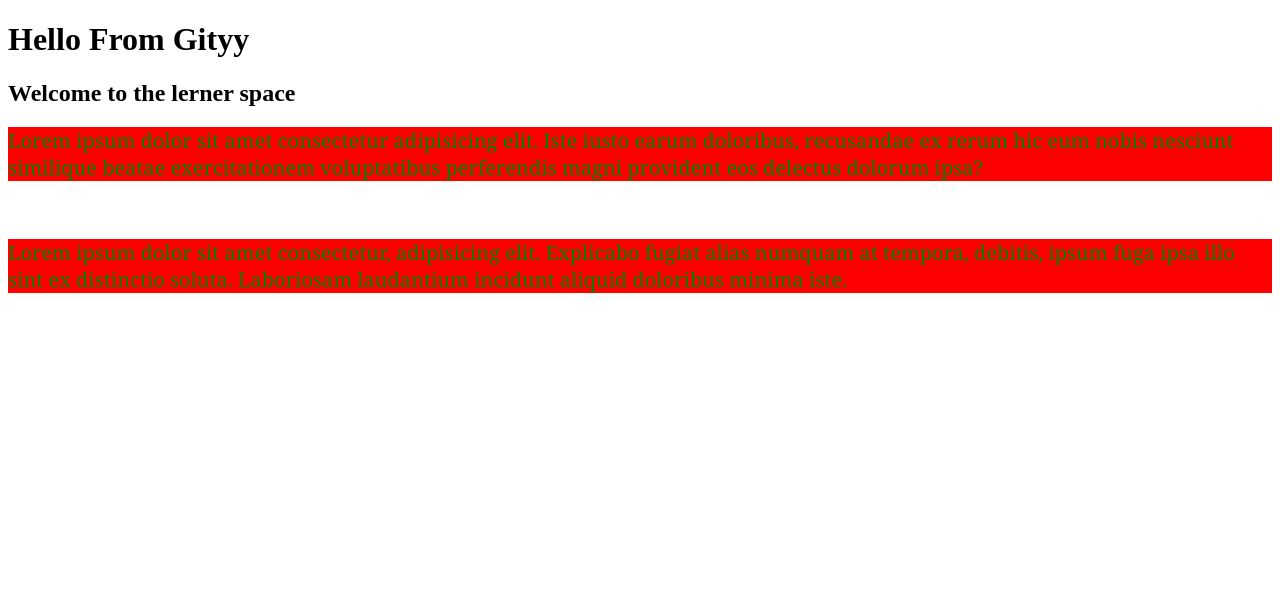
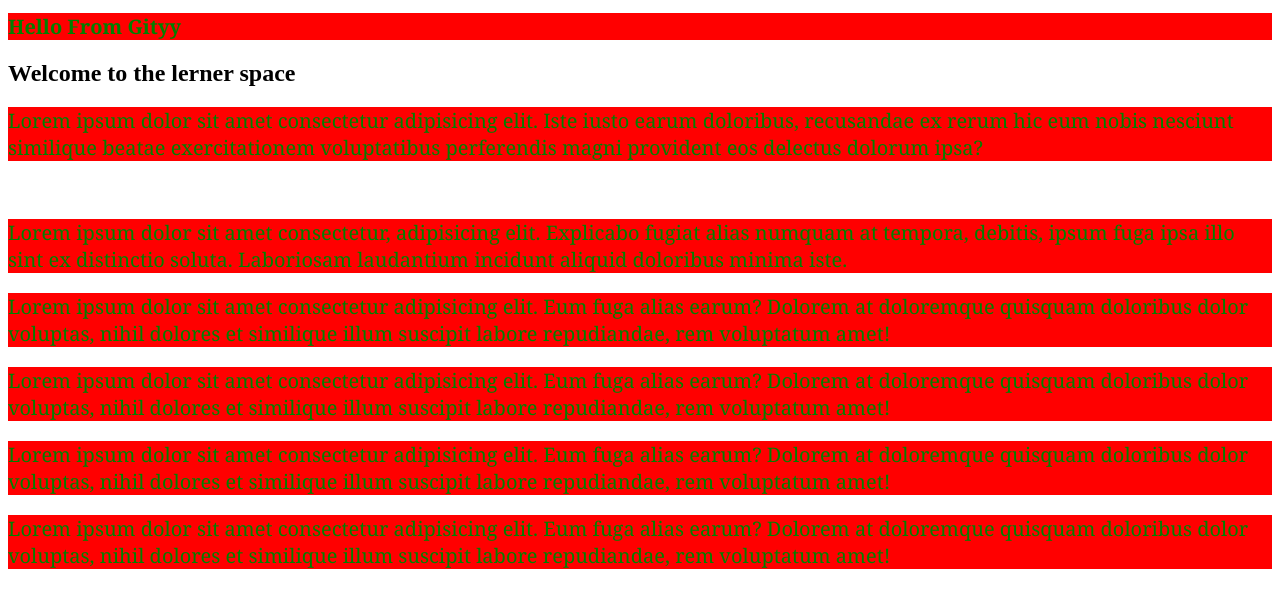
Before and after one commit to Taksh-p/git-practice, a plain HTML site: page index.html in a window 1280 px wide. Drawn offline with Linux system fonts and the light colour scheme.

Commit message:
Added the commented code

```diff
--- a/index.html
+++ b/index.html
@@ -23,6 +23,25 @@
     </p>
 
     <script src="index.js"></script>
+
+    <p>Lorem ipsum dolor sit amet consectetur adipisicing elit. Eum fuga alias earum? Dolorem at doloremque quisquam doloribus dolor voluptas, nihil dolores et similique illum suscipit labore repudiandae, rem voluptatum amet!</p>
+
+
+    <p>Lorem ipsum dolor sit amet consectetur adipisicing elit. Eum fuga alias earum? Dolorem at doloremque quisquam doloribus dolor voluptas, nihil dolores et similique illum suscipit labore repudiandae, rem voluptatum amet!</p>
+
+
+    <!-- <p>Lorem ipsum dolor sit amet consectetur adipisicing elit. Eum fuga alias earum? Dolorem at doloremque quisquam doloribus dolor voluptas, nihil dolores et similique illum suscipit labore repudiandae, rem voluptatum amet!</p>
+
+
+    <p>Lorem ipsum dolor sit amet consectetur adipisicing elit. Eum fuga alias earum? Dolorem at doloremque quisquam doloribus dolor voluptas, nihil dolores et similique illum suscipit labore repudiandae, rem voluptatum amet!</p> -->
+
+
+
+    <p>Lorem ipsum dolor sit amet consectetur adipisicing elit. Eum fuga alias earum? Dolorem at doloremque quisquam doloribus dolor voluptas, nihil dolores et similique illum suscipit labore repudiandae, rem voluptatum amet!</p>
+
+
+
+    <p>Lorem ipsum dolor sit amet consectetur adipisicing elit. Eum fuga alias earum? Dolorem at doloremque quisquam doloribus dolor voluptas, nihil dolores et similique illum suscipit labore repudiandae, rem voluptatum amet!</p>
 </body>
 
 </html>
--- a/index.js
+++ b/index.js
@@ -6,3 +6,13 @@ if (tagValue)
     console.log("The Tag value is::: ", tagValue);
 else
     console.log("The Tag hase does not have any value");
+
+// if (tagValue)
+//     console.log("The Tag value is::: ", tagValue);
+// else
+//     console.log("The Tag hase does not have any value");
+
+if (tagValue)
+    console.log("The Tag value is::: ", tagValue);
+else
+    console.log("The Tag hase does not have any value");
--- a/style.css
+++ b/style.css
@@ -1,6 +1,33 @@
-p{
+p {
     color: green;
     background-color: red;
     font-family: Cambria, Cochin, Georgia, Times, 'Times New Roman', serif;
     font-size: 20px;
 }
+
+h1 {
+    color: green;
+    background-color: red;
+    font-family: Cambria, Cochin, Georgia, Times, 'Times New Roman', serif;
+    font-size: 20px;
+}
+
+/* h1{
+    color: green;
+    background-color: red;
+    font-family: Cambria, Cochin, Georgia, Times, 'Times New Roman', serif;
+    font-size: 20px;
+} */
+h1 {
+    color: green;
+    background-color: red;
+    font-family: Cambria, Cochin, Georgia, Times, 'Times New Roman', serif;
+    font-size: 20px;
+}
+
+/* h1{
+    color: green;
+    background-color: red;
+    font-family: Cambria, Cochin, Georgia, Times, 'Times New Roman', serif;
+    font-size: 20px;
+} */
```
